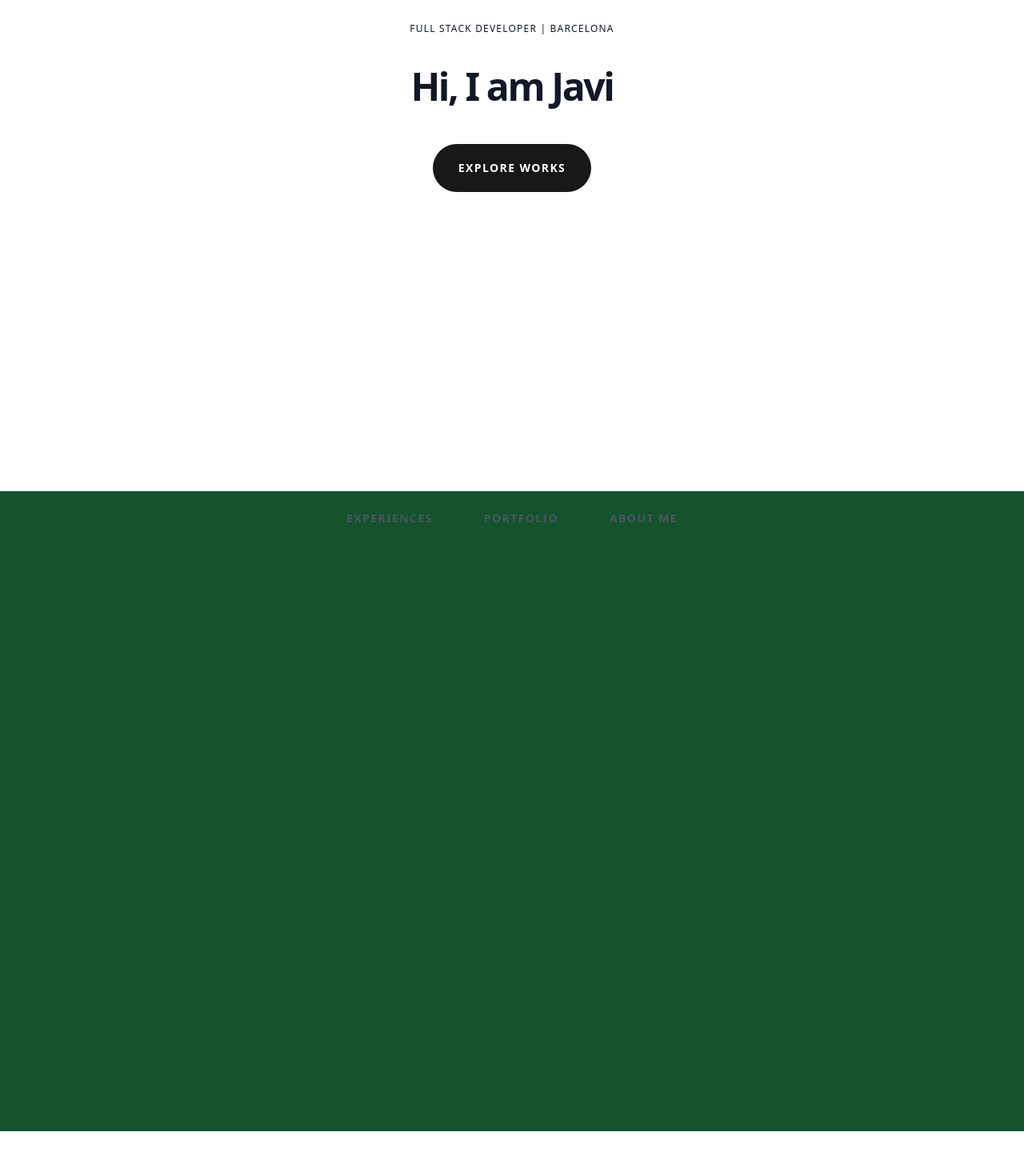
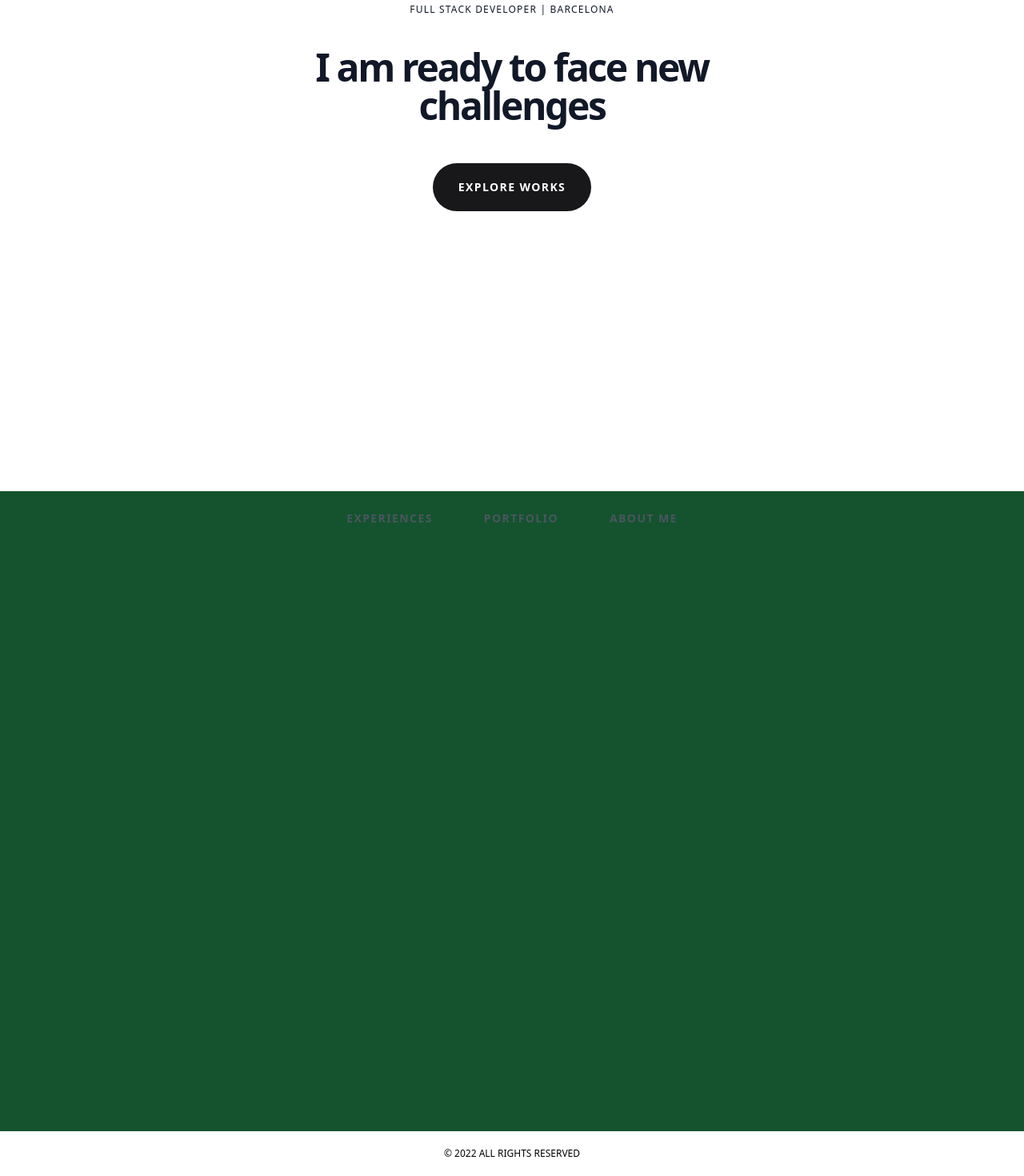
Before and after one commit to jrero99/portfolio, a React (Create React App) app: page / in a window 1280 px wide. Shown: the part 346-1816 px from the top of the page at 80% size. Before the commit the page ends 1760 px from the top, so only its background shows below. Built offline with nearby package versions, Linux system fonts and the light colour scheme.

Commit message:
Create file structure

```diff
--- /dev/null
+++ b/src/components/Info.js
@@ -0,0 +1,18 @@
+const Info = () => {
+  return (
+    <section className="bg-green-900 mt-20 min-h-screen pb-10">
+      <ul class="flex justify-center">
+        <li class="cursor-pointer text-sm font-bold tracking-widest uppercase hover:text-white text-gray-600 p-4 md:py-6 md:px-8 transition duration-150 ease-in-out text-blue">
+          Experiences
+        </li>
+        <li class="cursor-pointer text-sm font-bold tracking-widest uppercase hover:text-white text-gray-600 p-4 md:py-6 md:px-8 transition duration-150 ease-in-out">
+          Portfolio
+        </li>
+        <li class="cursor-pointer text-sm font-bold tracking-widest uppercase hover:text-white text-gray-600 p-4 md:py-6 md:px-8 transition duration-150 ease-in-out">
+          About me
+        </li>
+      </ul>
+    </section>
+  );
+};
+export default Info;
--- a/src/components/Introduction.js
+++ b/src/components/Introduction.js
@@ -12,7 +12,7 @@ const Introduction = () => {
           </p>
         </div>
         <h1 className="tracking-in-contract tracking-tighter leading-3-5 md:leading-5-5 text-5xl md:text-5 font-bold text-gray-900">
-          Hi, I am Javi
+          I am ready to face new challenges
         </h1>
         <a href="#content">
           <button className="text-sm font-bold tracking-widest uppercase text-white py-5 px-8 rounded-full focus:outline-none transition duration-150 ease-in-out mt-12 bg-zinc-900">
--- a/src/components/Main.js
+++ b/src/components/Main.js
@@ -1,21 +1,12 @@
 import Introduction from "./Introduction";
+import Footer from './Footer'
+import Info from './Info'
 const Main = () => {
   return (
     <main>
       <Introduction />
-      <section className="bg-green-900 mt-20 min-h-screen pb-10">
-          <ul class="flex justify-center">
-            <li class="cursor-pointer text-sm font-bold tracking-widest uppercase hover:text-white text-gray-600 p-4 md:py-6 md:px-8 transition duration-150 ease-in-out text-blue">
-              Experiences
-            </li>
-            <li class="cursor-pointer text-sm font-bold tracking-widest uppercase hover:text-white text-gray-600 p-4 md:py-6 md:px-8 transition duration-150 ease-in-out">
-              Portfolio
-            </li>
-            <li class="cursor-pointer text-sm font-bold tracking-widest uppercase hover:text-white text-gray-600 p-4 md:py-6 md:px-8 transition duration-150 ease-in-out">
-              About me
-            </li>
-          </ul>
-      </section>
+      <Info />
+      <Footer />
     </main>
   );
 };
```
Also changed, not shown: src/components/Aboutme.js (added), src/components/Experiences.js (added), src/components/Portfolio.js (added).
